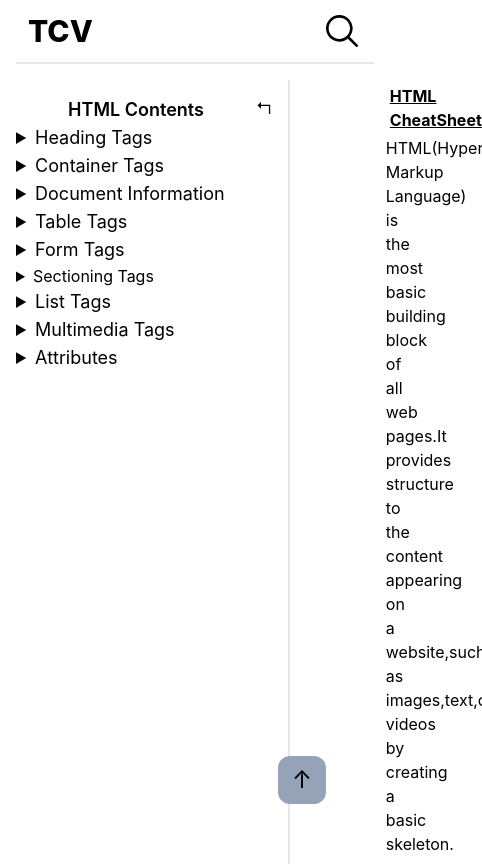
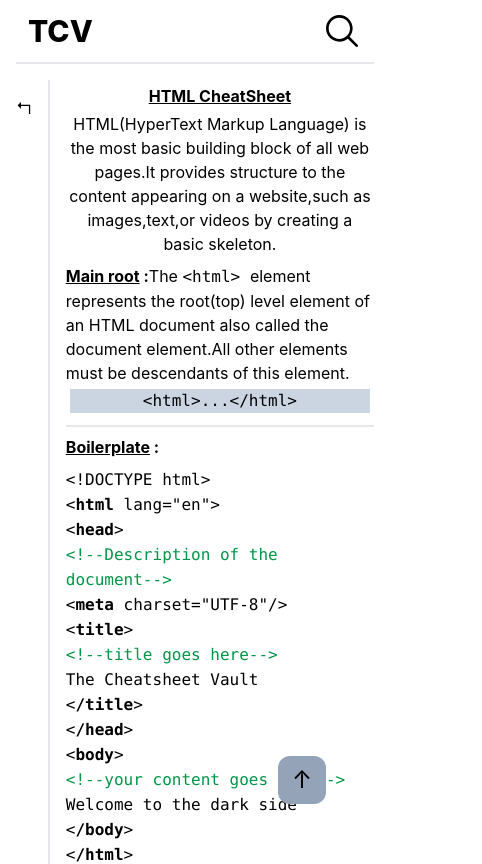
Before and after one commit to DevTenz/TCV, a React (Create React App) app: page /html in a window 390 px wide. Shown: the top 864 px of the page, 482 px wide, since content can reach past the window. Built offline with nearby package versions, Linux system fonts and the light colour scheme.

Commit message:
updated sidebar to be responsive

```diff
--- a/src/components/sidebar.jsx
+++ b/src/components/sidebar.jsx
@@ -5,7 +5,11 @@ export default function Sidebar(props) {
 
   return (
     <aside className="sticky w-fit top-20 h-screen border-r-2 p-4 flex">
-      <div className={toggle ? " hidden" : "w-[15rem]"}>
+      <div
+        className={
+          !toggle ? " hidden md:w-[15rem] md:block" : "w-[15rem] md:hidden"
+        }
+      >
         <p className="font-semibold text-center text-lg">
           {props.title} Contents
         </p>
--- a/src/pages/Html.jsx
+++ b/src/pages/Html.jsx
@@ -259,7 +259,7 @@ export default function Html() {
         </details>
       </Sidebar>
 
-      <div className=" lg:text-xl py-4 px-24 overflow-scroll">
+      <div className=" lg:text-xl py-4 md:px-24 px-4 overflow-scroll">
         <p className="font-bold text-center p-1">
           <u>HTML CheatSheet</u>
         </p>
```
